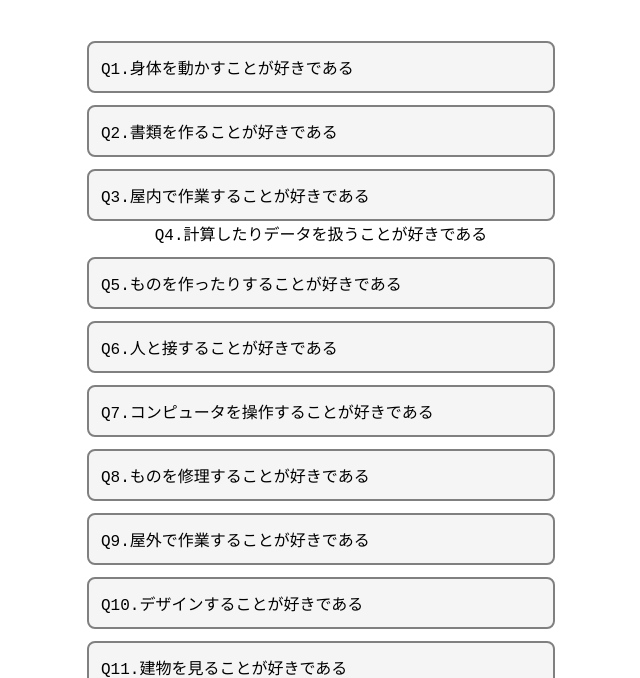
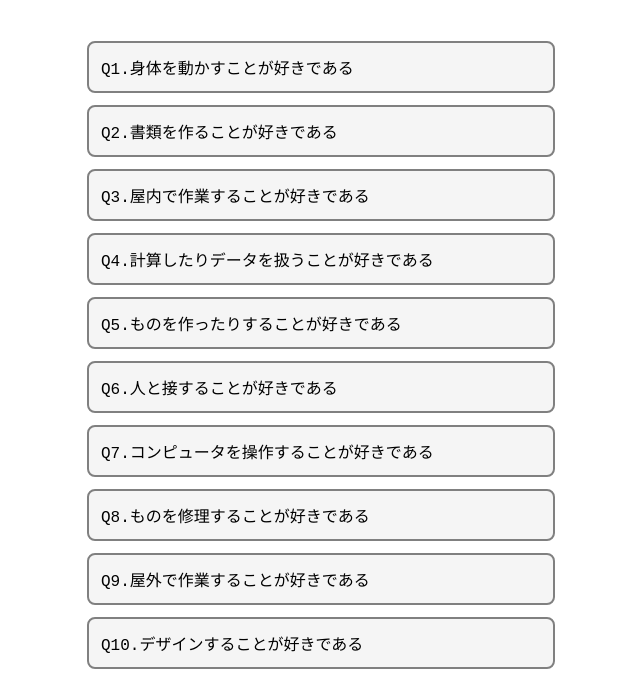
Before and after one commit to oomutaIT/mysite, a plain HTML site: page index.html in a window 1280 px wide. Shown: the part 117-795 px from the top of the page, without its empty margins (319-959 px from the left). Drawn offline with Linux system fonts and the light colour scheme.

Commit message:
Update index.html

```diff
--- a/index.html
+++ b/index.html
@@ -20,7 +20,7 @@
         <li> Q1.身体を動かすことが好きである</li>
         <li> Q2.書類を作ることが好きである</li>
         <li> Q3.屋内で作業することが好きである</li>
-        <li"> Q4.計算したりデータを扱うことが好きである</li>
+        <li> Q4.計算したりデータを扱うことが好きである</li>
         <li> Q5.ものを作ったりすることが好きである</li>
         <li> Q6.人と接することが好きである</li>
         <li> Q7.コンピュータを操作することが好きである</li>
```
